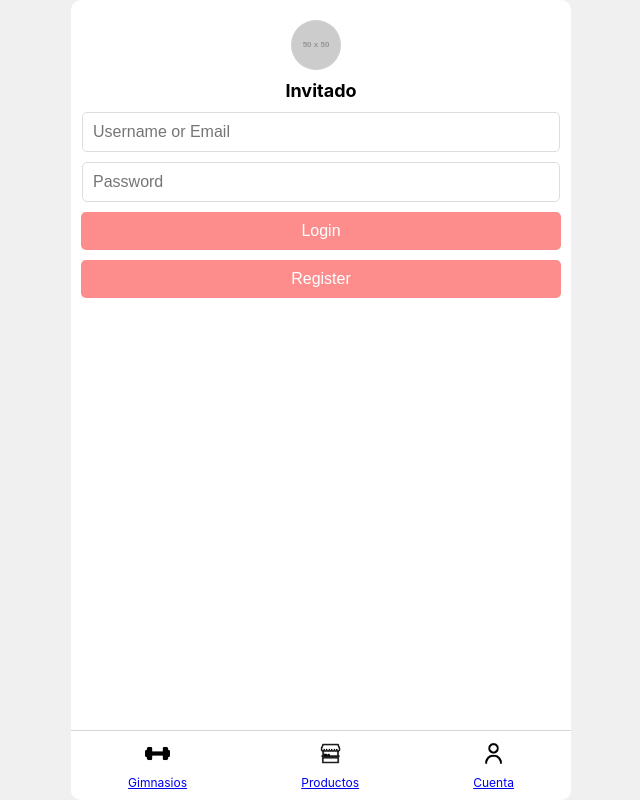
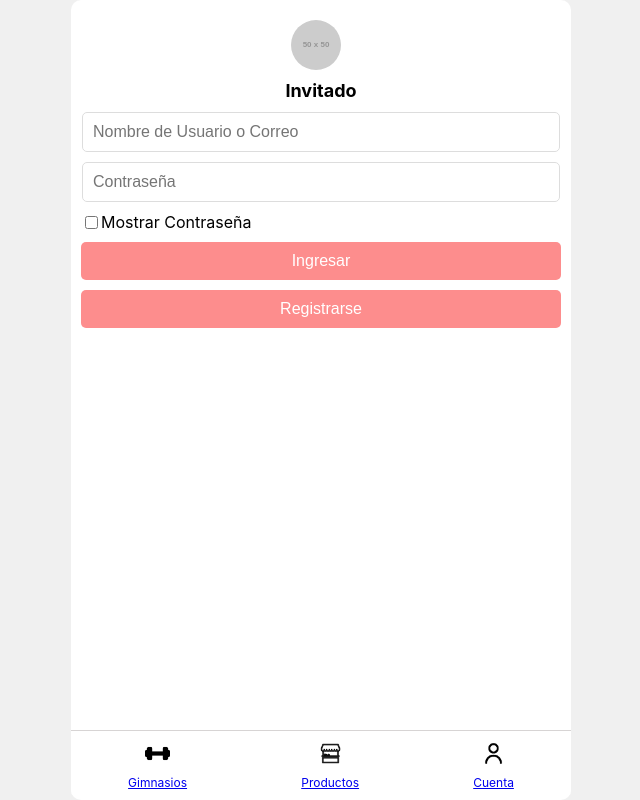
Before and after one commit to UPTCSebastianBarrera/gympass, a React (Create React App) app: page /account in a window 1280 px wide. Shown: the whole page, without its empty margins (319-959 px from the left). Built offline with nearby package versions, Linux system fonts and the light colour scheme; the HTML template or start-up script is replaced by a standard one.

Commit message:
Se removio display flex de login page para agregarlo individualmente a cada clase, se agrego front para mostrar contraseña y politica de contraseñas

```diff
--- a/src/pages/Login.css
+++ b/src/pages/Login.css
@@ -1,6 +1,5 @@
 .login-page {
   padding: 10px;
-  display: flex;
   flex-direction: column;
   align-items: center;
 }
@@ -47,10 +46,12 @@
   border-radius: 5px;
 }
 
+
 .register-header {
   display: flex;
   align-items: center;
   margin-bottom: 20px;
+  margin-left: 45px;
 }
 
 .register-header input {
@@ -69,3 +70,9 @@
   align-items: center;
   margin-top: 10px;
 }
+
+.show-password {
+  display: flex;
+  align-items: center;
+  margin-bottom: 10px;
+}
--- a/src/pages/Login.js
+++ b/src/pages/Login.js
@@ -8,8 +8,10 @@ const Login = ({ isLoggedIn, userData, handleLoginSubmit, handleLogout, handleRe
   const [phone, setPhone] = useState('');
   const [address, setAddress] = useState('');
   const [password, setPassword] = useState('');
+  const [confirmPassword, setConfirmPassword] = useState('');
   const [profilePic, setProfilePic] = useState(null);
   const [profilePicPreview, setProfilePicPreview] = useState('https://via.placeholder.com/50');
+  const [showPassword, setShowPassword] = useState(false);
 
   const handleRegisterClick = () => {
     setIsRegistering(true);
@@ -18,11 +20,33 @@ const Login = ({ isLoggedIn, userData, handleLoginSubmit, handleLogout, handleRe
   const onLoginSubmit = (e) => {
     e.preventDefault();
     handleLoginSubmit(emailOrName, password);
+    setEmailOrName('');
+    setPassword('');
   };
 
   const onRegisterSubmit = (e) => {
     e.preventDefault();
+    if (!validatePassword(password)) {
+      alert('La contraseña debe tener un minimo de 8 y maximo de 32 caracteres, debe contener por lo menos una letra mayuscula, una letra minuscula, un numero y un caracter especial.');
+      return;
+    }
+    if (password !== confirmPassword) {
+      alert('La contraseñas no coinciden.');
+      return;
+    }
+    if (!validateEmail(email)) {
+      alert('Email debe tener como dominio @gmail.com o @uptc.edu.co.');
+      return;
+    }
     handleRegisterSubmit({ name: emailOrName, email, password, address, phone, profilePicture: profilePic });
+    setEmailOrName('');
+    setEmail('');
+    setPhone('');
+    setAddress('');
+    setPassword('');
+    setConfirmPassword('');
+    setProfilePic(null);
+    setProfilePicPreview('https://via.placeholder.com/50');
   };
 
   const handleProfilePicChange = (e) => {
@@ -37,6 +61,16 @@ const Login = ({ isLoggedIn, userData, handleLoginSubmit, handleLogout, handleRe
     }
   };
 
+  const validatePassword = (password) => {
+    const regex = /^(?=.*[a-z])(?=.*[A-Z])(?=.*\d)(?=.*[@$!%*?&])[A-Za-z\d@$!%*?&]{8,32}$/;
+    return regex.test(password);
+  };
+
+  const validateEmail = (email) => {
+    const regex = /^[a-zA-Z0-9._%+-]+@(gmail\.com|uptc\.edu\.co)$/;
+    return regex.test(email);
+  };
+
   return (
     <div className="login-page">
       {!isLoggedIn ? (
@@ -46,20 +80,30 @@ const Login = ({ isLoggedIn, userData, handleLoginSubmit, handleLogout, handleRe
               <input
                 className="input-field"
                 type="text"
-                placeholder="Username or Email"
+                placeholder="Nombre de Usuario o Correo"
                 value={emailOrName}
                 onChange={(e) => setEmailOrName(e.target.value)}
               />
               <input
                 className="input-field"
-                type="password"
-                placeholder="Password"
+                type={showPassword ? 'text' : 'password'}
+                placeholder="Contraseña"
                 value={password}
                 onChange={(e) => setPassword(e.target.value)}
               />
-              <button className="login-button" type="submit">Login</button>
+              <label className="show-password">
+                <input
+
+                  type="checkbox"
+                  checked={showPassword}
+                  onChange={() => setShowPassword(!showPassword)}
+                />
+                Mostrar Contraseña
+              </label>
+              <button className="login-button" type="submit">Ingresar</button>
+              <button className="register-button" onClick={handleRegisterClick}>Registrarse</button>
             </form>
-            <button className="register-button" onClick={handleRegisterClick}>Register</button>
+
           </>
         ) : (
           <>
@@ -71,45 +115,60 @@ const Login = ({ isLoggedIn, userData, handleLoginSubmit, handleLogout, handleRe
               <input
                 className="input-field"
                 type="text"
-                placeholder="Name"
+                placeholder="Nombre de Usuario"
                 value={emailOrName}
                 onChange={(e) => setEmailOrName(e.target.value)}
               />
               <input
                 className="input-field"
                 type="text"
-                placeholder="Phone Number"
+                placeholder="Telefono"
                 value={phone}
                 onChange={(e) => setPhone(e.target.value)}
               />
               <input
                 className="input-field"
                 type="email"
-                placeholder="Email"
+                placeholder="Correo electronico"
                 value={email}
                 onChange={(e) => setEmail(e.target.value)}
               />
               <input
                 className="input-field"
                 type="text"
-                placeholder="Address"
+                placeholder="Dirección"
                 value={address}
                 onChange={(e) => setAddress(e.target.value)}
               />
               <input
                 className="input-field"
-                type="password"
-                placeholder="Password"
+                type={showPassword ? 'text' : 'password'}
+                placeholder="Contraseña"
                 value={password}
                 onChange={(e) => setPassword(e.target.value)}
               />
-              <button className="register-button" type="submit">Finish Registering</button>
+              <input
+                className="input-field"
+                type={showPassword ? 'text' : 'password'}
+                placeholder="Confirmar contraseña"
+                value={confirmPassword}
+                onChange={(e) => setConfirmPassword(e.target.value)}
+              />
+              <label className="show-password">
+                <input
+                  type="checkbox"
+                  checked={showPassword}
+                  onChange={() => setShowPassword(!showPassword)}
+                />
+                Mostrar Contraseña
+              </label>
+              <button className="register-button" type="submit">Registrarse</button>
             </form>
           </>
         )
       ) : (
         <div className="user-info">
-          <button className="logout-button" onClick={handleLogout}>Logout</button>
+          <button className="logout-button" onClick={handleLogout}>Salir</button>
         </div>
       )}
     </div>
--- a/src/pages/Market.js
+++ b/src/pages/Market.js
@@ -36,7 +36,7 @@ const Market = () => {
         <input
           className="search-input"
           type="text"
-          placeholder="Search supplements..."
+          placeholder="Busca un suplemento..."
           value={searchQuery}
           onChange={(e) => setSearchQuery(e.target.value)}
         />
```
